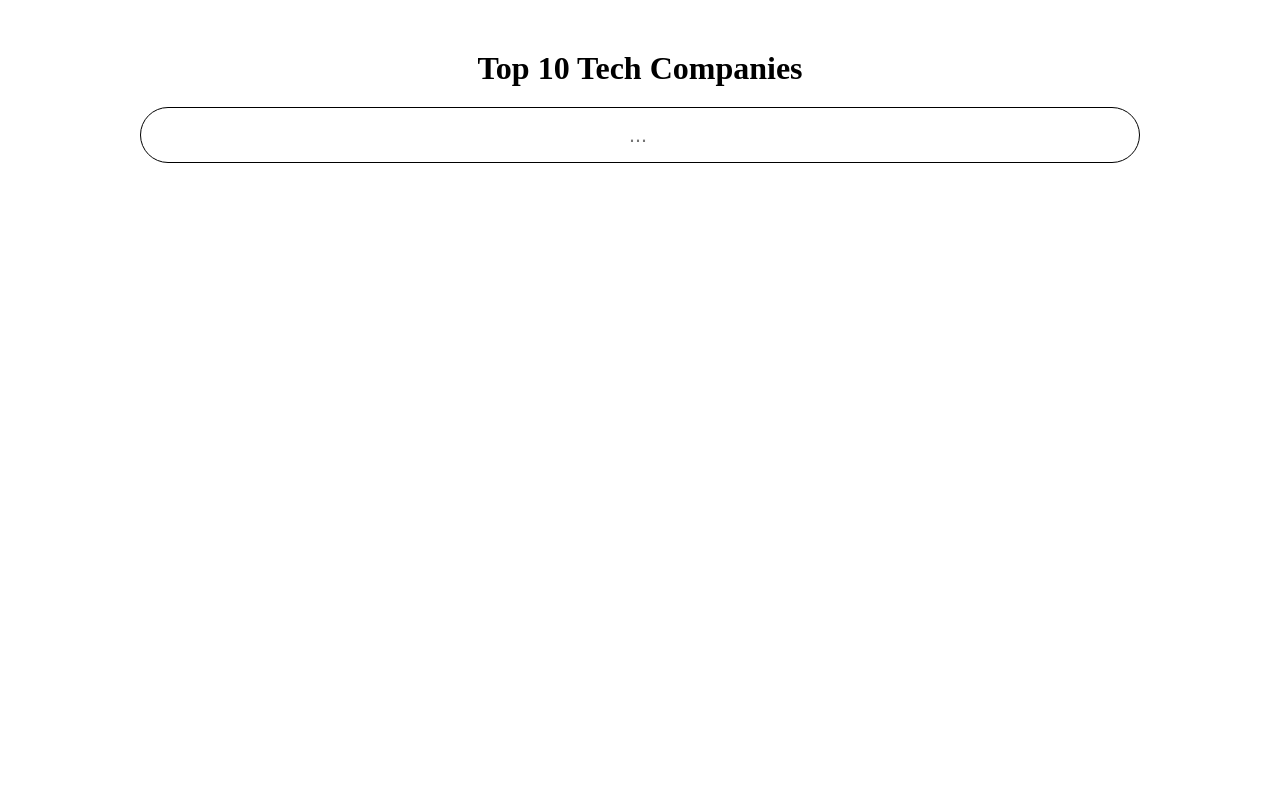
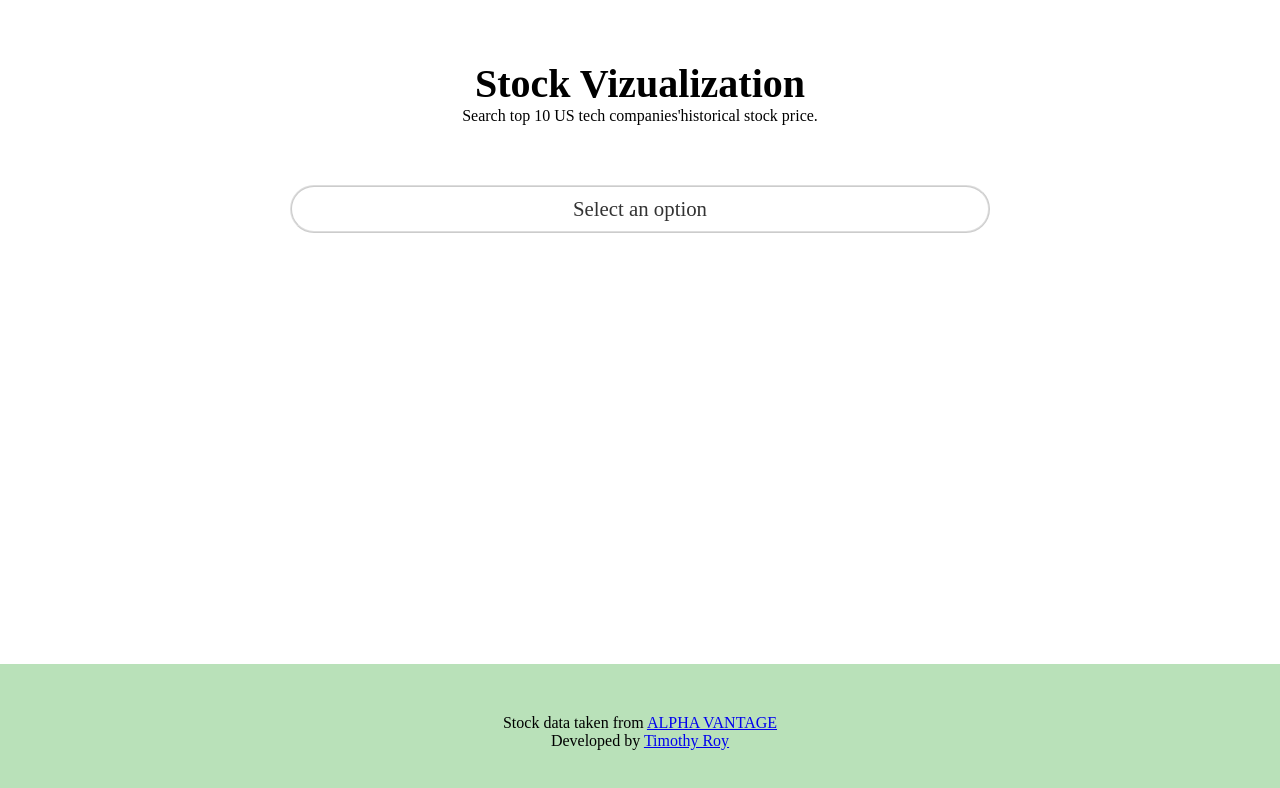
Before and after one commit to timothyroybd/stock-viz, a React (Create React App) app: page / in a window 1280 px wide. Shown: the top 788 px of the page. Built offline with nearby package versions, Linux system fonts and the light colour scheme.

Commit message:
search bar removed, drop down added, custom select dropdown added and footer added

```diff
--- a/src/App.css
+++ b/src/App.css
@@ -4,6 +4,7 @@
 *{
     padding: 0;
     margin: 0;
+    box-sizing: border-box;
 }
 .App {
     margin-top: 50px;
@@ -12,86 +13,64 @@ body {
     text-align: center;
 }
 :root {
-    --search-bar-width-1500: 1000px;
+    --main-color: #285943;
 }
 
-.suggestion_containers {
-   margin-left: 140px;
-
+/* =================
+    header
+================*/
+.App h1 {
+    font-size: 2.5rem;
+    margin-top: 60px;
+   }
+.stock_drop_down {
+    margin-top: 60px;
+    text-align: center;
+}
+.stock_drop_down select {
+    width: 700px;
+    text-align: center;
+    border: 2px ridge rgba(0, 0, 0, 0.2);
+    background: rgba(255, 255, 255, 0.3);
+    padding: 10px 20px;
+    border-radius: 50px;
+    outline: none;
+        /* Remove default outline */
+        cursor: pointer;
+        /* Pointer cursor for better UX */
+        color: #333;
+}
+.stock_drop_down select {
+    font-size: 1.3rem;
+}
+.stock_drop_down select option {
+    color: #333;
 }
 
-
-.suggestion-list {
-    text-align: center;
-    list-style-type: none;
-    padding: 10px;
-    margin: 5px 0 0 10px;
-    border: 1px solid #ccc;
-    border-radius: 4px;
-    position: absolute;
-    z-index: 1000;
-    background: white;
-    width: calc(var(--search-bar-width-1500)  - 70px) ;
-
-}
-
-.suggestion-list li {
-    padding: 8px;
-    cursor: pointer;
-}
-
-.suggestion-list li:hover {
-    background-color: #f0f0f0;
-}
-
-.search_bar {
-    width: var(--search-bar-width-1500);
- margin-top: 20px;
-padding: 15px 0;
-text-align: center;
- font-size: 1.3rem;
- border: 1px ridge rgb(0, 0, 0);
- border-radius: 50px;
-
-}
-.search_bar::-webkit-search-cancel-button {
-
--webkit-appearance: none;
-    appearance: none;
-}
-
-/* Center the placeholder text */
-input::placeholder {
-    text-align: center;
-    font-size: 1.35rem;
-
-}
-
-input:focus::placeholder {
-    color: transparent;
-}
-
-/* For legacy browsers */
-::-webkit-input-placeholder {
-    text-align: center;
-}
-
-:-moz-placeholder {
-    text-align: center;
-}
-
-::-moz-placeholder {
-    text-align: center;
-}
-
-:-ms-input-placeholder {
-    text-align: center;
-}
+/* =================
+   Chart
+================*/
 .chart {
     display: flex;
     flex-direction: column;
     align-items: center;
     justify-content: center;
-    margin-top: 20px;
+    margin-top: 50px;
+    margin-left: -45px;
+
 
 }
+
+/* =================
+   Footer
+================*/
+.footer {
+    position: fixed;
+    bottom: 0;
+    width: 100%;
+    text-align: center;
+   /* border-top: 1px solid var(--main-color); */
+    padding: 50px 0;
+    background-color: rgb(185, 225, 185);
+
+}
--- a/src/App.js
+++ b/src/App.js
@@ -1,132 +1,69 @@
-//styles
-import './App.css';
-//importing functions
-import { handleChange } from './handlers/handleChange';
-import { handleKeyDown } from './handlers/handleKeyDown';
-import { handleSuggestionClick } from './handlers/handleSuggestionClick';
-
-// datasets
-import aapl from './datasets/aapl';
-import amd from './datasets/amd';
-import amzn from './datasets/amzn';
-import avgo from './datasets/avgo';
-import goog from './datasets/goog';
-import ibm from './datasets/ibm';
-import meta from './datasets/meta';
-import msft from './datasets/msft';
-import nvda from './datasets/nvda';
-import orcl from './datasets/orcl';
-import tsla from './datasets/tsla';
 //libraries
 import React, { useState } from 'react';
 
+//styles
+import './App.css';
 
-
+//importing functions
+import { tickerDataSet } from './datasets/tickerDataSet';
+import { transformData } from './handlers/transformData';
 //components
 import Chart from './components/Chart';
-
+import Footer from './components/Footer';
+import CustomDropDown
+ from './components/CustomDropDown';
 function App() {
   // variables
   const [data, setData] = useState([]);
-  const [inputValue, setInputValue] = useState('');
-  const [suggestion, setSuggestion] = useState([]);
+  const [tickerSelection, setTickerSelection] = useState();
+  const selectHandler = (e) => {
+    const selectedValue = e.target.value;
 
-  const [tickerSelection, setTickerSelection] = useState();
+    transformData(
+      tickerDataSet[selectedValue],
+      selectedValue,
+      setData,
+      setTickerSelection
+    );
+  };
+   const handleSelect = (selectedValue) => {
+    transformData(
+      tickerDataSet[selectedValue],
+      selectedValue,
+      setData,
+      setTickerSelection
+    );
+  };
 
-  const [showSuggestions, setShowSuggestions] = useState(false)
+  return (
+    <div className="App">
+              <h1> Stock Vizualization</h1>
+              <p>Search top 10 US tech companies'historical stock price. </p>
+
+        {/* <div className="stock_drop_down">
+          <select onChange={selectHandler}>
+            {Object.entries(tickerDataSet).map(([key, value]) => (
+              <option value={key} key = {key}>{key}</option>
+            ))}
+          </select>
+        </div> */}
+        <div className='stock_drop_down'>
+          <CustomDropDown
+          options={Object.keys(tickerDataSet)}
+          onSelect={handleSelect}
+        />
+        </div>
 
 
 
-  const datasets = {
-    aapl,
-    amzn,
-    avgo,
-    goog,
-    ibm,
-    meta,
-    msft,
-    nvda,
-    orcl,
-    tsla,
-    amd,
-  };
+            {data.length > 0 && (
+          <Chart stock_data={data} ticker={tickerSelection} />
+        )}
 
-  const tickerSymbols = Object.keys(datasets);
-
-  const getTicketName = (ticker) => {
-    return Object.keys(datasets).find(key => datasets[key] === ticker )
-  }
-  const transformData = (tickerSymbol) => {
-    const transformedData = Object.entries(tickerSymbol).map(
-      ([timestamp, values]) => ({
-        timestamp,
-        close: parseFloat(values['4. close']),
-      })
-    ).sort((a,b) => new Date(a.timestamp) - new Date(b.timestamp) )
-
-    setData(transformedData);
-    setTickerSelection(getTicketName(tickerSymbol))
-
-  };
-
-  const handleFocus = () => {
-  setShowSuggestions(true);
-
-  handleChange({ target: { value: inputValue } }, setInputValue, setSuggestion, tickerSymbols);
-};
-const handleBlur = () => {
-  setTimeout(() => {
-    setShowSuggestions(false);
-  }, 200);
-};
+        <Footer />
 
 
 
-  return (
-    <div className="App">
-      <div className='search_container'>
-      <h1> Top 10 Tech Companies</h1>
-      <input
-        className="search_bar"
-        type="search"
-        placeholder="..."
-        name="search"
-        value={inputValue}
-        onChange={(e) =>
-          handleChange(e, setInputValue, setSuggestion, tickerSymbols)
-        }
-        onKeyDown={(e) =>
-          handleKeyDown(e, inputValue, datasets, transformData, setSuggestion)
-        }
-         onFocus={handleFocus}
-  onBlur={handleBlur}
-      />
-<div className='suggestion_containers'>
-      {suggestion.length > 0 && (
-        <ul className="suggestion-list">
-          {suggestion.map((symbol) => (
-            <li
-              key={symbol}
-              onClick={() =>
-                handleSuggestionClick(
-                  symbol,
-                  setInputValue,
-                  setSuggestion,
-                  datasets,
-                  transformData
-                )
-              }
-            >
-              {symbol.toUpperCase()}
-            </li>
-          ))}
-        </ul>
-      )}
-      </div>
-
-      {data.length > 0 && <Chart stock_data={data} ticker = {tickerSelection} />}
-
-      </div>
 
     </div>
   );
--- /dev/null
+++ b/src/CustomDropDown.css
@@ -0,0 +1,46 @@
+.custom-dropdown {
+    position: relative;
+    display: inline-block;
+    width: 700px;
+    /* Adjust width as needed */
+}
+
+.dropdown-selected {
+    background: rgba(255, 255, 255, 0.3);
+    /* Semi-transparent background */
+    border: 2px ridge rgba(0, 0, 0, 0.2);
+    /* Transparent border */
+    padding: 10px 20px;
+    border-radius: 50px;
+    font-size: 1.3rem;
+    color: #333;
+    cursor: pointer;
+}
+
+.dropdown-menu {
+    display: flex;
+    flex-direction: column;
+    position: absolute;
+    top: 100%;
+    left: 0;
+    background: rgba(255, 255, 255, 0.815);
+    /* Semi-transparent background */
+    border: 2px ridge rgba(0, 0, 0, 0.2);
+    /* Transparent border */
+    border-radius: 4px;
+    width: 100%;
+    z-index: 99;
+    /* Ensure dropdown is above other content */
+}
+
+.dropdown-item {
+    padding: 10px 20px;
+    cursor: pointer;
+    color: #333;
+    /* Text color */
+}
+
+.dropdown-item:hover {
+    background: #2859434e;
+    /* Light hover effect */
+}
--- /dev/null
+++ b/src/components/CustomDropDown.js
@@ -0,0 +1,38 @@
+import React, { useState } from 'react';
+import '../CustomDropDown.css'; // Create this CSS file to style your dropdown
+
+const CustomDropdown = ({ options, onSelect }) => {
+    const [isOpen, setIsOpen] = useState(false);
+    const [selected, setSelected] = useState('Select an option');
+
+    const handleToggle = () => setIsOpen(!isOpen);
+
+    const handleSelect = (option) => {
+        setSelected(option);
+        setIsOpen(false);
+        onSelect(option); // Notify parent component about the selection
+    };
+
+    return (
+        <div className="custom-dropdown">
+            <div className="dropdown-selected" onClick={handleToggle}>
+                {selected}
+            </div>
+            {isOpen && (
+                <div className="dropdown-menu">
+                    {options.map(option => (
+                        <div
+                            key={option}
+                            className="dropdown-item"
+                            onClick={() => handleSelect(option)}
+                        >
+                            {option}
+                        </div>
+                    ))}
+                </div>
+            )}
+        </div>
+    );
+};
+
+export default CustomDropdown;
--- /dev/null
+++ b/src/components/Footer.js
@@ -0,0 +1,22 @@
+//libraries
+import React, { useState } from 'react';
+
+//styles
+import '../App.css';
+function Footer() {
+
+  return (
+    <footer className="footer">
+
+
+        <ul>
+            <li>Stock data taken from  <a href='https://www.alphavantage.co/'>ALPHA VANTAGE</a></li>
+            <li>Developed by <a href="https://timothyroybd.github.io/roy_resume/">Timothy Roy</a></li>
+        </ul>
+
+
+    </footer>
+  );
+}
+
+export default Footer;
--- /dev/null
+++ b/src/datasets/tickerDataSet.js
@@ -0,0 +1,25 @@
+import aapl from './aapl';
+import amd from './amd';
+import amzn from './amzn';
+import avgo from './avgo';
+import goog from './goog';
+import ibm from './ibm';
+import meta from './meta';
+import msft from './msft';
+import nvda from './nvda';
+import orcl from './orcl';
+import tsla from './tsla';
+
+  export const  tickerDataSet = {
+    Apple: aapl,
+    Amazon: amzn,
+    Broadcom: avgo,
+    Google: goog,
+    IBM: ibm,
+    Meta: meta,
+    Microsoft: msft,
+    NVIDIA: nvda,
+    Oracle: orcl,
+    Tesla: tsla,
+    AMD: amd,
+  };
--- a/src/handlers/handleChange.js
+++ /dev/null
@@ -1,13 +0,0 @@
- export const handleChange = (e, setInputValue, setSuggestion, tickerSymbols) => {
-    const value = e.target.value
-    setInputValue(value)
-
-    if(value){
-      const filteredSuggestions = tickerSymbols.filter((symbol) =>
-       symbol.toLowerCase().startsWith(value.toLowerCase())
-      )
-      setSuggestion(filteredSuggestions)
-    } else {
-      setSuggestion([])
-    }
-  }
--- a/src/handlers/handleKeyDown.js
+++ /dev/null
@@ -1,17 +0,0 @@
- export const handleKeyDown = (e, inputValue, datasets, transformData, setSuggestion) => {
-
-    if(e.key === 'Enter'){
-
-      const ticker = datasets[inputValue.toLowerCase()]
-      if(ticker){
-
-        transformData(ticker)
-        setSuggestion([])
-        console.log(inputValue)
-        console.log(typeof(inputValue));
-      } else {
-        console.error('Ticker doesn\'t exist')
-      }
-
-    }
-  }
--- a/src/handlers/handleSuggestionClick.js
+++ /dev/null
@@ -1,6 +0,0 @@
-   export const handleSuggestionClick = (symbol, setInputValue, setSuggestion, datasets, transformData) => {
-    const ticker = datasets[symbol];
-    setInputValue(symbol);
-    setSuggestion([]);
-    transformData(ticker); // Pass the actual ticker data
-  };
--- /dev/null
+++ b/src/handlers/transformData.js
@@ -0,0 +1,12 @@
+export const transformData = (data, tickerDataSet, setData, setTickerSelection) => {
+    const transformedData = Object.entries(data)
+      .map(([timestamp, values]) => ({
+        timestamp,
+        close: parseFloat(values['4. close']),
+      }))
+      .sort((a, b) => new Date(a.timestamp) - new Date(b.timestamp));
+
+    setData(transformedData);
+    setTickerSelection(tickerDataSet);
+    // getTicketName(tickerDataSet)
+  };
```
Also changed, not shown: src/components/Chart.js (+4 -4 lines).
